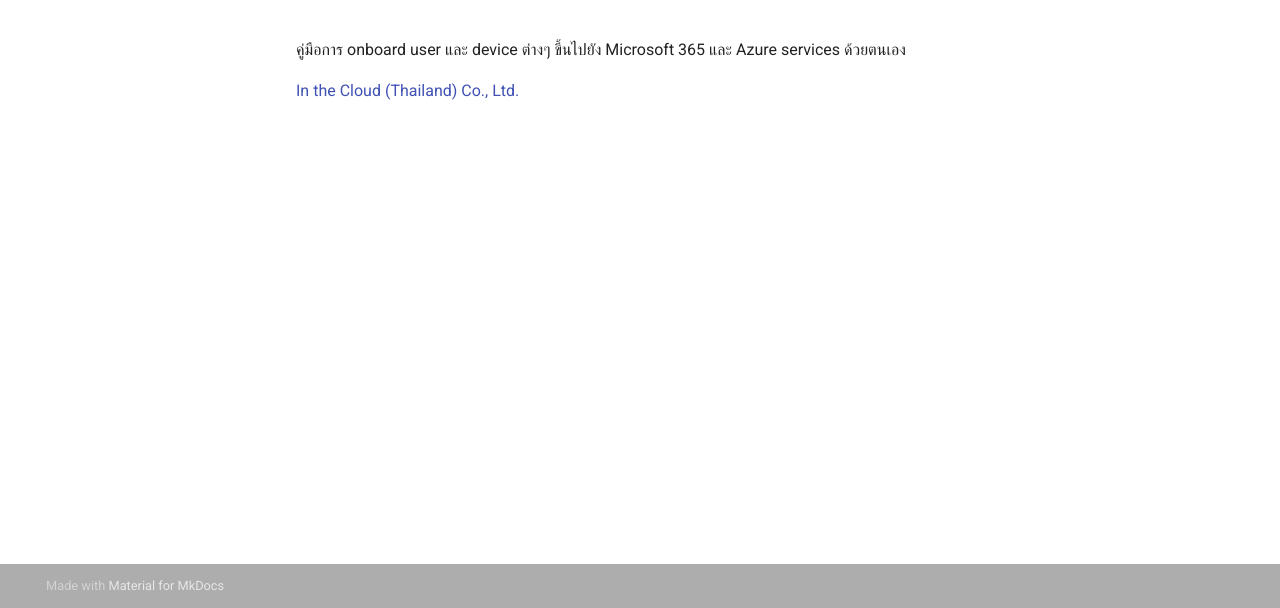
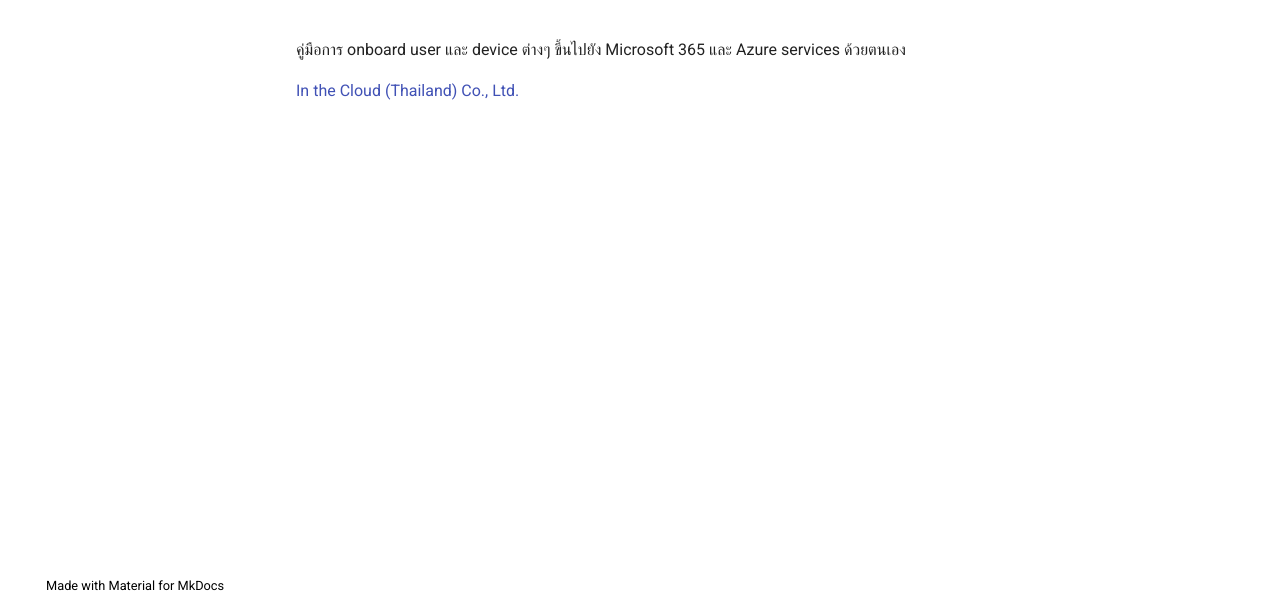
Before and after one commit to inthecloudthailand/csog, a plain HTML site: page index.html in a window 1280 px wide. Shown: the part 192-800 px from the top of the page. Drawn offline with Linux system fonts and the light colour scheme.

Commit message:
Deployed 0d18c5e with MkDocs version: 1.6.0

```diff
--- a/stylesheets/extra.css
+++ b/stylesheets/extra.css
@@ -30,6 +30,9 @@
 }
 
 :root, [data-md-color-scheme=default] {
-  --md-footer-bg-color: #ffffffff;
   --md-footer-fg-color: #000;
+  --md-footer-fg-color--light: #000;
+  --md-footer-fg-color--lighter: #000;
+  --md-footer-bg-color: #ffff;
+  --md-footer-bg-color--dark: #ffff;
 }
```
